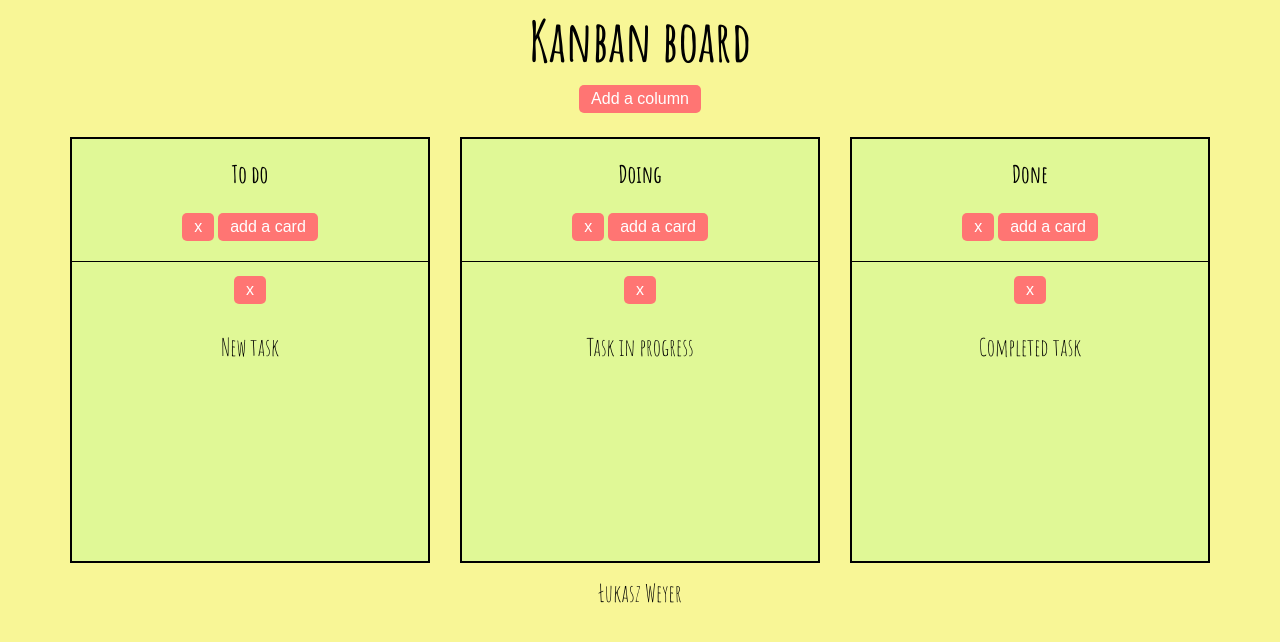
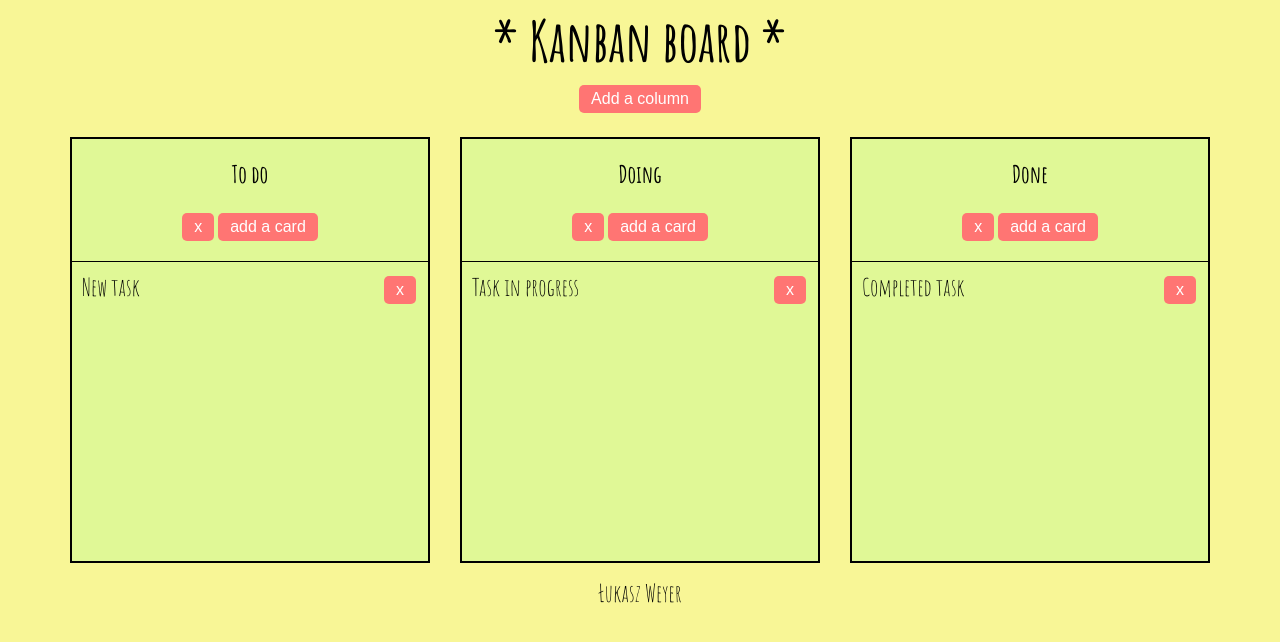
Before and after one commit to lukas-weyer/kanban-board, a plain HTML site: page index.html in a window 1280 px wide. Drawn offline with nearby package versions, Linux system fonts and the light colour scheme.

Commit message:
add some styles

```diff
--- a/index.html
+++ b/index.html
@@ -11,7 +11,7 @@
 <body>
     <div class="wrapper">
         <div id="board" class="board">
-            <h1>Kanban board</h1>
+            <h1>* Kanban board *</h1>
             <button class="create-column">Add a column</button>
             <div class="column-container"></div>
         </div>
--- a/style.css
+++ b/style.css
@@ -71,3 +71,17 @@ button {
     display: block;
     height: 90px;
 }
+li {
+    display: flex;
+    flex-direction: row-reverse;
+}
+.btn-delete {
+    width: 32px;
+    height: 28px;
+}
+.card-description {
+    margin: 0;
+    width: 100%;
+    text-align: left;
+    white-space: wrap;
+}
```
